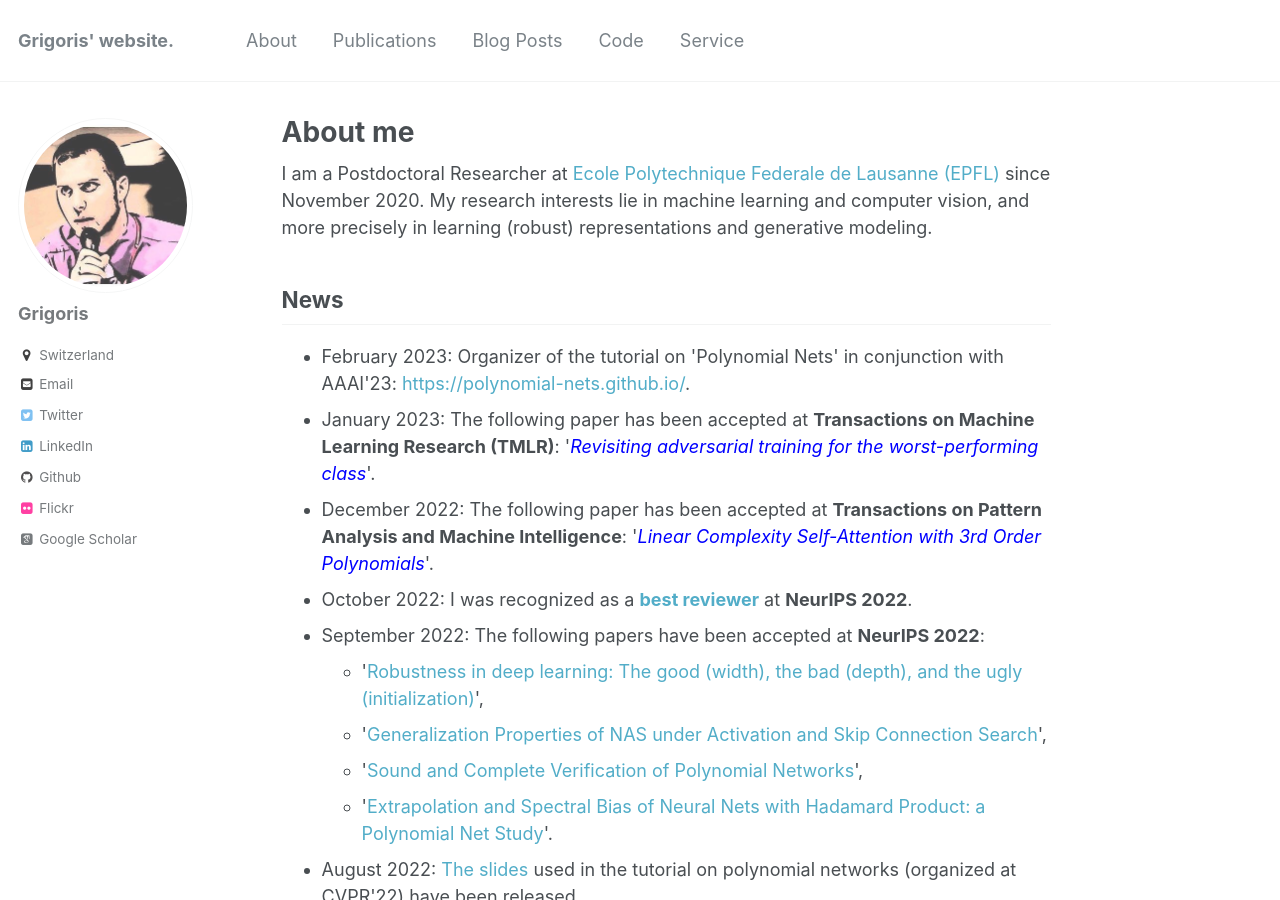
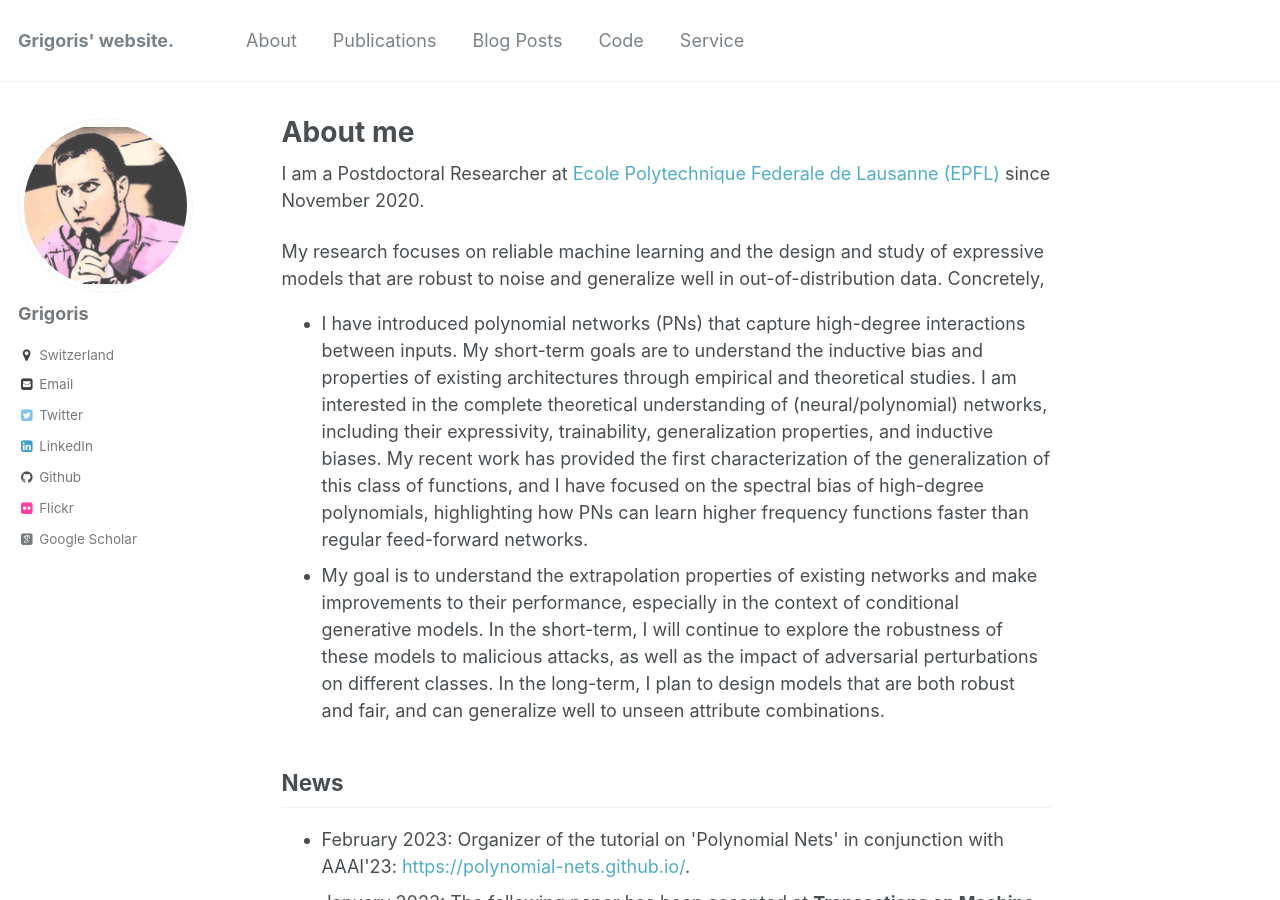
Before and after one commit to grigorisg9gr/grigorisg9gr.github.io, a Jekyll site: the page built from index.html, in a window 1280 px wide and 900 px high. Built offline with Jekyll 4.4.1, drawn with Linux system fonts in a browser that asks for light colours; some web fonts are replaced.

Commit message:
Add a description of the research interests.

```diff
--- a/_pages/code/index.html
+++ b/_pages/code/index.html
@@ -15,7 +15,7 @@ comments: false
                                            <li><span class="thick">The <a href="https://github.com/grigorisg9gr/polynomial_nets">source code</a> from our work (CVPR'20/PAMI-21) on &Pi;-nets. Source code for diverse experiments: data generation, data classifcation, face recognition and non-euclidean representation learning.</span></li>
                                           <li><span class="thick">The <a href="https://github.com/grigorisg9gr/polynomial_nets_for_conditional_generation">source code</a> from our work (NeurIPS'21) on conditional generation.</span></li>
                                           <li><span class="thick">The <a href="https://github.com/grigorisg9gr/polynomials-for-augmenting-NNs">source code</a> from our work (ECCV'22) on polynomial expansions for recognition. <br /></span></li>
-                                          <li><span class="thick">Introductory <a href="https://github.com/polynomial-nets/tutorial-2022-intro-polynomial-nets">jupyter notebooks</a> from our tutorial at CVPR'22.</span></li>
+                                          <li><span class="thick">Introductory <a href="https://github.com/polynomial-nets/tutorial-2022-intro-polynomial-nets">jupyter notebooks</a> from our tutorials at CVPR'22, AAAI'23. I suggest checking out the tutorials if you are new to working with polynomial nets, as they are designed to be educational.</span></li>
                                           <li><span class="thick">The <a href="https://github.com/megaelius/PNVerification">source code</a> from our work (NeurIPS'22) on verification of the polynomial expansions (for recognition). <br /></span></li>
                               </ul>
                   </li>
--- a/index.html
+++ b/index.html
@@ -7,7 +7,15 @@ comments: false
 ---
 
 
-<p>I am a Postdoctoral Researcher at <a href="https://www.epfl.ch/en/">Ecole Polytechnique Federale de Lausanne (EPFL)</a> since November 2020. My research interests lie in machine learning and computer vision, and more precisely in learning (robust) representations and generative modeling.</p>
+<p>I am a Postdoctoral Researcher at <a href="https://www.epfl.ch/en/">Ecole Polytechnique Federale de Lausanne (EPFL)</a> since November 2020. </p>
+
+My research focuses on reliable machine learning and the design and study of expressive models that are robust to noise and generalize well in out-of-distribution data. Concretely,
+
+<ul>
+    <li>I have introduced polynomial networks (PNs) that capture high-degree interactions between inputs. My short-term goals are to understand the inductive bias and properties of existing architectures through empirical and theoretical studies. I am interested in the complete theoretical understanding of (neural/polynomial) networks, including their expressivity, trainability, generalization properties, and inductive biases. My recent work has provided the first characterization of the generalization of this class of functions, and I have focused on the spectral bias of high-degree polynomials, highlighting how PNs can learn higher frequency functions faster than regular feed-forward networks.</li>
+
+    <li>My goal is to understand the extrapolation properties of existing networks and make improvements to their performance, especially in the context of conditional generative models. In the short-term, I will continue to explore the robustness of these models to malicious attacks, as well as the impact of adversarial perturbations on different classes. In the long-term, I plan to design models that are both robust and fair, and can generalize well to unseen attribute combinations. </li>
+</ul>
 
 <h2>News</h2>
 <ul>
```
Also changed, not shown: _publications/index.html (+8 -1 lines).
